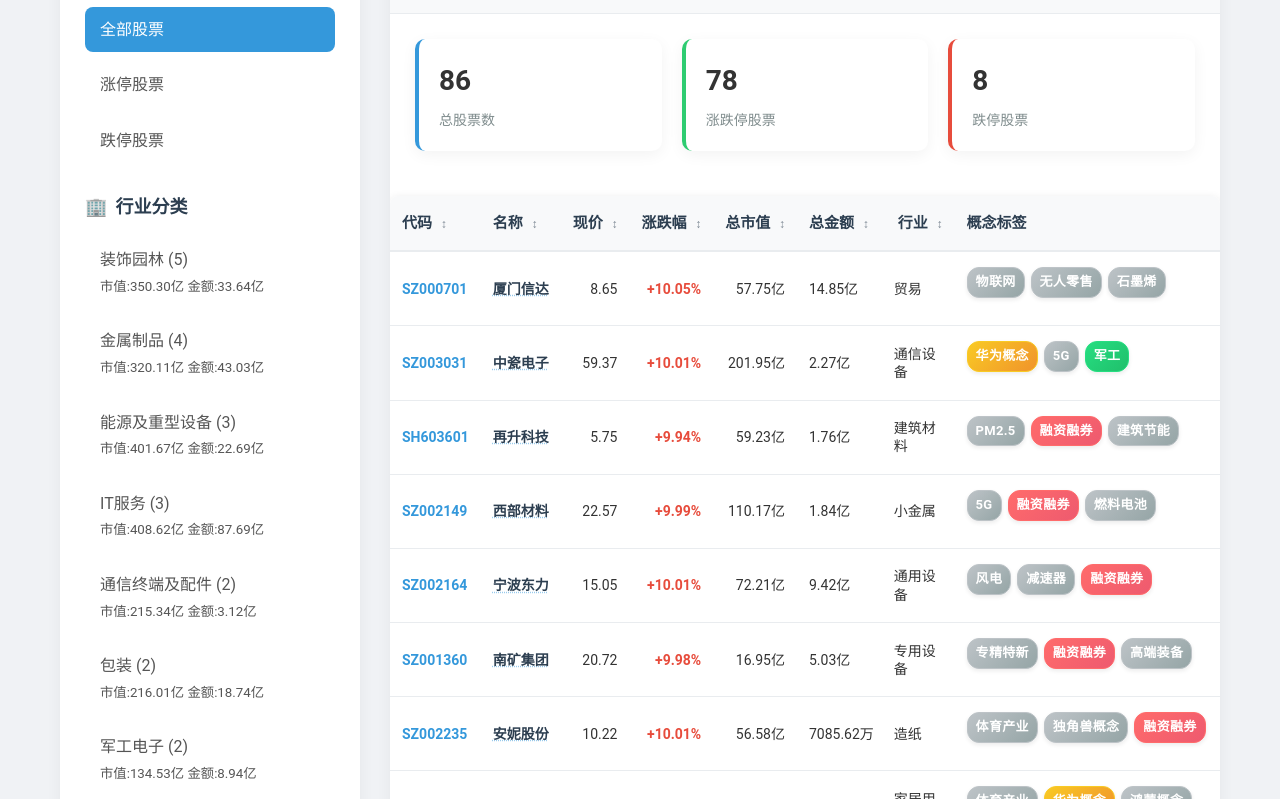
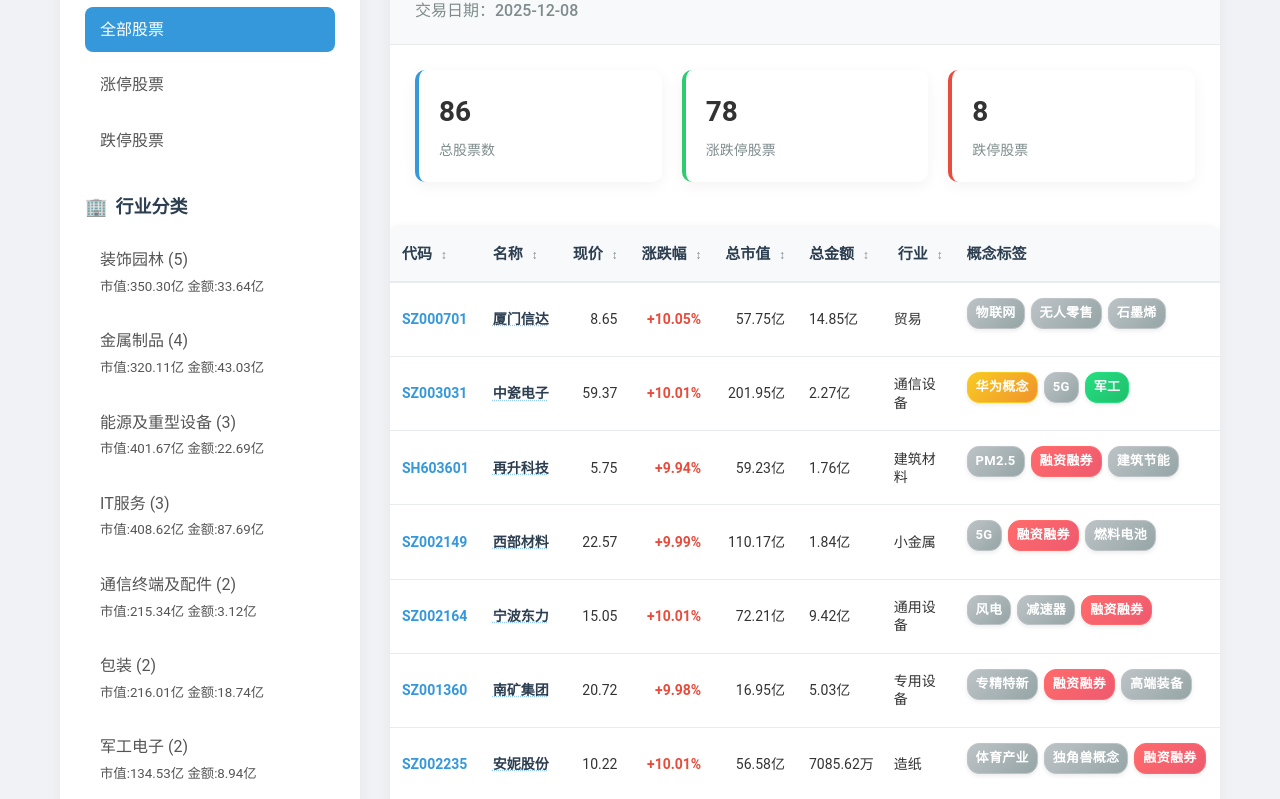
Before and after one commit to userszi/price_fluctuation_review, a website: page new_stock_analysis.html in a window 1280 px wide. Shown: the part 187-986 px from the top of the page. Drawn offline with nearby package versions, Linux system fonts and the light colour scheme.

Commit message:
Implement trade date display and update function
Added a new trade date display feature and updated related functions.

```diff
--- a/new_stock_analysis.html
+++ b/new_stock_analysis.html
@@ -345,6 +345,13 @@
             font-size: 22px;
             font-weight: 600;
             color: #2c3e50;
+        }
+
+        .trade-date {
+            font-size: 16px;
+            color: #7f8c8d;
+            margin-top: 5px;
+            font-weight: 500;
         }
 
         /* 统计卡片 */
@@ -1757,6 +1764,7 @@
             <div class="content">
                 <div class="content-header">
                     <h2 class="content-title">今日市场概览</h2>
+                    <div class="trade-date">交易日期：<span id="trade-date-value"></span></div>
                 </div>
 
                 <!-- 统计卡片 -->
@@ -2059,6 +2067,9 @@
                 const response = await fetch(`./stock_data.json?t=${timestamp}`);
                 const data = await response.json();
 
+                // 更新交易日期
+                updateTradeDate(data.trade_date);
+
                 // 更新统计数据
                 updateStatistics(data.statistics);
 
@@ -2074,6 +2085,14 @@
                 console.error('加载股票数据失败:', error);
                 // 如果加载失败，显示错误信息
                 document.getElementById('stock-list').innerHTML = '<tr><td colspan="6" style="text-align: center; padding: 20px;">数据加载失败，请检查stock_data.json文件是否存在</td></tr>';
+            }
+        }
+
+        // 更新交易日期显示
+        function updateTradeDate(tradeDate) {
+            const tradeDateElement = document.getElementById('trade-date-value');
+            if (tradeDateElement) {
+                tradeDateElement.textContent = tradeDate;
             }
         }
 
```
